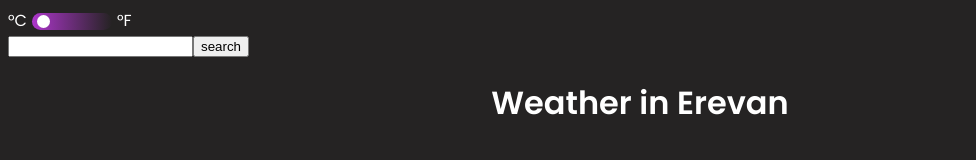
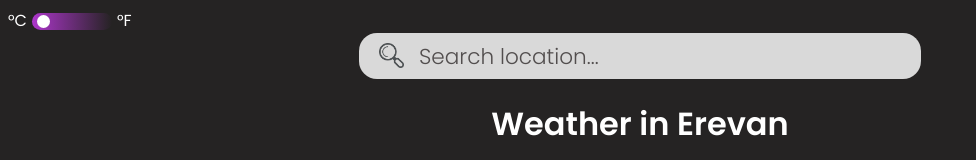
Before and after one commit to VardanHeroic/weather, a React (Create React App) app: page / in a window 1280 px wide. Shown: the top 160 px of the page, without its empty margins (0-976 px from the left). Built offline with nearby package versions, Linux system fonts and the light colour scheme; no server answers.

Commit message:
styled search bar, fetching current weather

```diff
--- a/src/App.css
+++ b/src/App.css
@@ -38,6 +38,10 @@ body{
 .content h6{
     font-weight: 400;
 }
+
+
+
+
 
 
 
@@ -87,3 +91,36 @@ input:checked + .slider:before {
   -ms-transform: translateX(58px);
   transform: translateX(58px);
 }
+
+
+
+.search-icon{
+    position: absolute;
+    width: 25px;
+    top: 10px;
+    left: 20px;
+}
+.search-input::placeholder{
+    font-family: "Poppins", 'sans-serif';
+    font-weight: 300;
+    /* font-size: 1.35em; */
+    color:#524E4E;
+}
+.search-input{
+    border-radius: 18px;
+    height: 44px;
+    width: 500px;
+    background: #d9d9d9;
+    border: none;
+    outline: none;
+    font-size: 1.35em;
+    padding-left: 60px;
+    font-family: "Poppins", 'sans-serif';
+}
+.search-form{
+    position: relative;
+    display: block;
+    width: fit-content;
+    margin: 0 auto;
+
+}
--- /dev/null
+++ b/src/CurrentWeatherBlock.jsx
@@ -0,0 +1,7 @@
+export default function CurrentWeatherBlock({data}) {
+    return (
+        <div className="currentWeatherBlock">
+        {JSON.stringify(data)}
+        </div>
+    )
+}
--- a/src/Search.jsx
+++ b/src/Search.jsx
@@ -1,8 +1,11 @@
+import searchImg from './search.png';
+
 export default function Search({setCity}) {
     return (
-        <form onSubmit={e => {e.preventDefault(); setCity(e.target[0].value)}}>
-            <input type="text"/>
-            <button type="submit">search</button>
+        <form className="search-form" onSubmit={e => {e.preventDefault(); setCity(e.target[0].value)}}>
+            <img className="search-icon" src={searchImg} />
+            <input className="search-input" placeholder="Search location..." type="text"/>
+            <input type="submit" hidden />
         </form>
     )
 }
--- a/src/Weather.jsx
+++ b/src/Weather.jsx
@@ -1,11 +1,14 @@
 import { useState, useEffect } from 'react'
 import Block from './Block'
+import CurrentWeatherBlock from './CurrentWeatherBlock'
 
 
 export default function Weather({ city, isFahrenheit }) {
     const [days, setDays] = useState([])
+    const [currentWeather, setCurrentWeather] = useState()
     const [cityName, setCityName] = useState(city)
     useEffect(() => {
+        const currentWeatherURL = `https://api.openweathermap.org/data/2.5/weather?q=${city}&lang=en&units=metric&APPID=a9a3a62789de80865407c0452e9d1c27`
         const weatherURL = `https://api.openweathermap.org/data/2.5/forecast?q=${city}&lang=en&units=metric&APPID=a9a3a62789de80865407c0452e9d1c27`
         fetch(weatherURL)
             .then(res => res.json())
@@ -14,11 +17,17 @@ export default function Weather({ city, isFahrenheit }) {
                 const dailyData = data.list.filter(reading => reading.dt_txt.includes("12:00:00"))
                 setDays(dailyData)
             })
+        fetch(currentWeatherURL)
+            .then(res => res.json())
+            .then(data => {
+                setCurrentWeather(data);
+            })
     },[city])
 
     return (
         <div className="weather">
             <h1 className='title'>{`Weather in ${cityName}`}</h1>
+            <CurrentWeatherBlock data={currentWeather} />
             <div className="row">
                 {
                     days.map((day_data, i) => <Block isFahrenheit={isFahrenheit} data={day_data} key={i} />)
```
Also changed, not shown: src/search.png (added).
